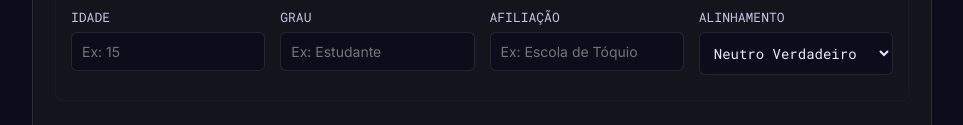
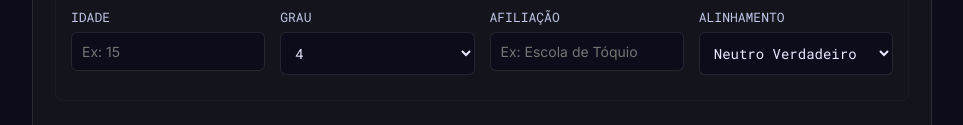
Before and after one commit to GoldenAgeRPG/gerador-de-fichas, a plain HTML site: page index.html in a window 1280 px wide. Shown: the part 397-522 px from the top of the page, without its empty margins (158-1121 px from the left). Drawn offline with Linux system fonts and the light colour scheme; a web font is replaced by a local one.

Commit message:
Update index.html

```diff
--- a/index.html
+++ b/index.html
@@ -62,7 +62,6 @@
     .input-group { display: flex; flex-direction: column; gap: 5px; margin-bottom: 10px; }
     label { font-weight: 500; font-size: 13px; color: var(--muted); text-transform: uppercase; font-family: var(--mono); }
 
-    /* --- LINHA CORRIGIDA --- */
     input[type="text"], input[type="url"], input[type="number"], textarea, select {
       background: var(--bg);
       border: 1px solid rgba(255, 255, 255, 0.1);
@@ -71,12 +70,10 @@
       color: var(--text);
       font-family: var(--ui);
       font-size: 14px;
-      /* --- ADICIONADO PARA CORRIGIR O OVERFLOW --- */
       box-sizing: border-box;
       width: 100%;
       min-width: 0;
     }
-    /* --- FIM DA CORREÇÃO --- */
 
     input[type="number"], select, input[placeholder*="XP"] { font-family: var(--mono); }
     textarea { min-height: 80px; resize: vertical; }
@@ -168,14 +165,23 @@
               <input type="number" id="f-regen-ea" value="40">
             </div>
         </div>
+
         <div class="grid-4">
           <div class="input-group">
             <label for="f-idade">Idade</label>
             <input type="text" id="f-idade" placeholder="Ex: 15">
           </div>
+
           <div class="input-group">
             <label for="f-grau">Grau</label>
-            <input type="text" id="f-grau" placeholder="Ex: Estudante">
+            <select id="f-grau">
+              <option value="4">4</option>
+              <option value="3">3</option>
+              <option value="2">2</option>
+              <option value="1">1</option>
+              <option value="Semi-Especial">Semi-Especial</option>
+              <option value="Especial">Especial</option>
+            </select>
           </div>
           <div class="input-group">
             <label for="f-afiliacao">Afiliação</label>
@@ -288,6 +294,7 @@
           <div class="input-group"><label>Sobrevivência (XP)</label><input type="text" id="f-skill-sobrevivencia-xp" value="0 / 200 XP"></div>
         </div>
       </fieldset>
+
       <fieldset>
         <legend>Combate</legend>
         <h4>Técnicas</h4>
```
